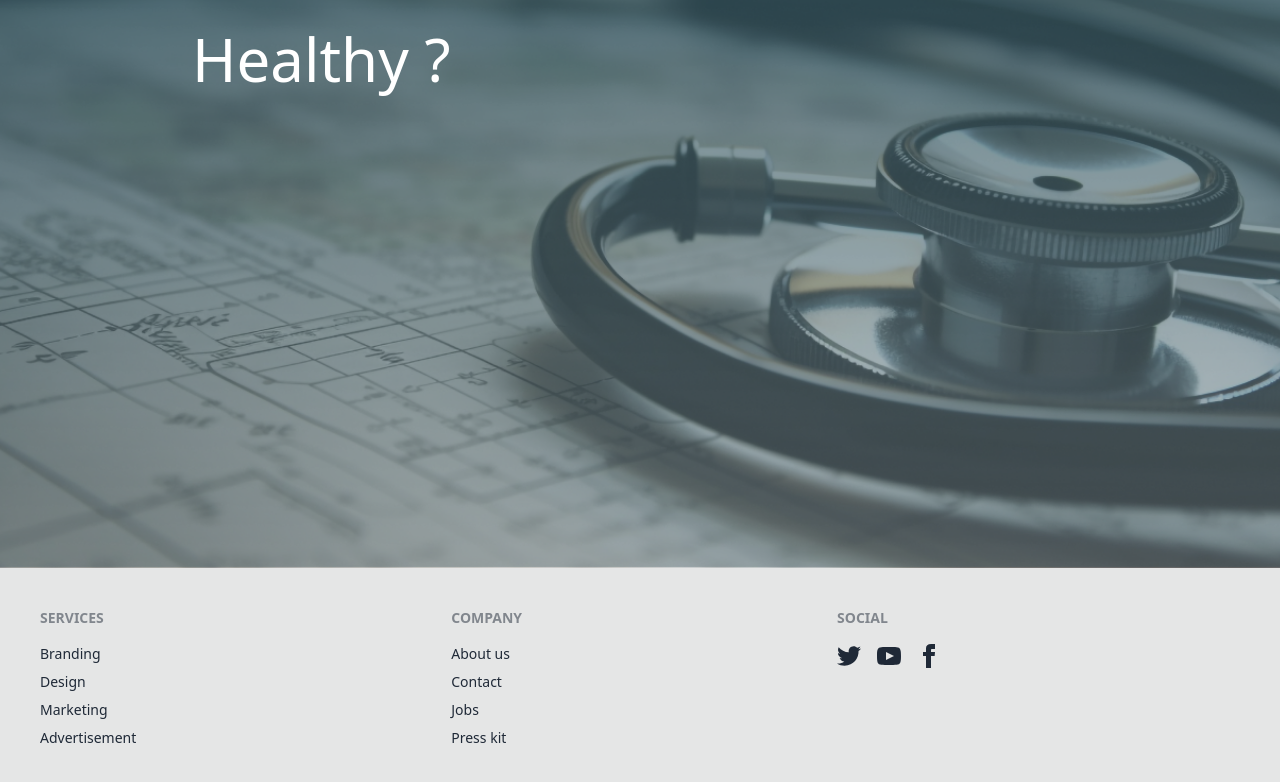
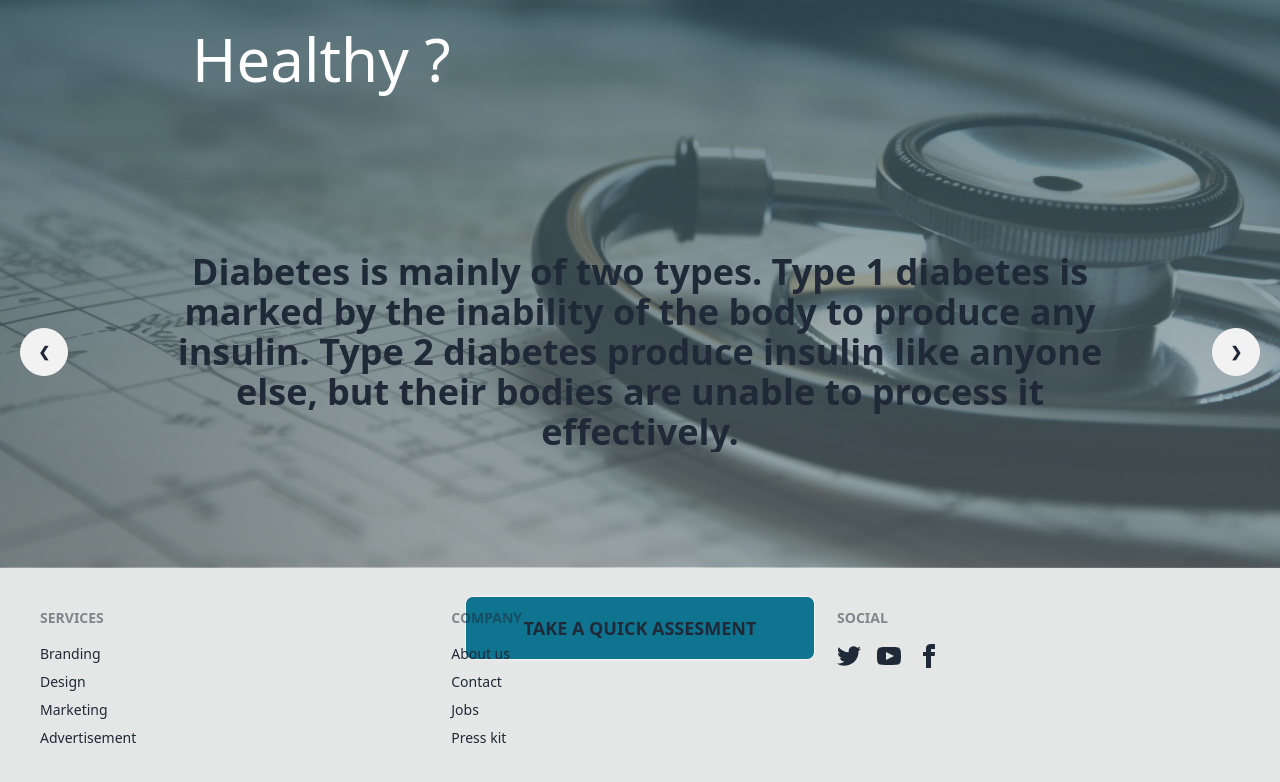
Before and after one commit to prabuddha03/doctor_H4B, a React (Vite) app: page / in a window 1280 px wide. Shown: the part 2272-3054 px from the top of the page. Built offline with nearby package versions, Linux system fonts and the light colour scheme.

Commit message:
test complete

```diff
--- a/src/components/ListText.jsx
+++ b/src/components/ListText.jsx
@@ -2,8 +2,38 @@ import React from 'react'
 
 const ListText = () => {
   return (
-    <div>
+    <div className='py-36 font-semibold'>
+        <div className="carousel w-full">
+  <div id="slide1" className="carousel-item relative w-full">
+    <div className='text-center flex items-center justify-center w-auto text-4xl px-40'>
+    Diabetes is mainly of two types. Type 1 diabetes is marked by the inability of the body to produce any insulin. Type 2 diabetes produce insulin like anyone else, but their bodies are unable to process it effectively.
+    </div>
 
+    <div className="absolute flex justify-between transform -translate-y-1/2 left-5 right-5 top-1/2">
+      <a href="#slide3" className="btn btn-circle">❮</a>
+      <a href="#slide2" className="btn btn-circle">❯</a>
+    </div>
+  </div>
+  <div id="slide2" className="carousel-item relative w-full">
+  <div className='text-center flex items-center justify-center w-auto text-4xl px-40'>
+  Heart disease is the leading cause of death in the average population especially women over 40 years old, especially after menopause.
+    </div>
+    <div className="absolute flex justify-between transform -translate-y-1/2 left-5 right-5 top-1/2">
+      <a href="#slide1" className="btn btn-circle">❮</a>
+      <a href="#slide3" className="btn btn-circle">❯</a>
+    </div>
+  </div>
+  <div id="slide3" className="carousel-item relative w-full">
+  <div className='text-center flex items-center justify-center w-auto text-4xl px-40'>
+  Breast cancer is the second leading cause of cancer-related deaths among women. Regular check-ups and screening tests can find breast cancer at an earlier stage, when treatment works best.
+    </div>
+    <div className="absolute flex justify-between transform -translate-y-1/2 left-5 right-5 top-1/2">
+      <a href="#slide2" className="btn btn-circle">❮</a>
+      <a href="#slide1" className="btn btn-circle">❯</a>
+
+    </div>
+  </div>
+</div>
     </div>
   )
 }
--- a/src/pages/Home.jsx
+++ b/src/pages/Home.jsx
@@ -9,7 +9,7 @@ import Medicine from "../assets/medicine.png";
 import Chatbot from "../assets/chatbotsign.png";
 import Prescription from "../assets/prescriptions.png";
 import Appoinment from "../assets/appointment.png";
-import TestBg from '../assets/onlinetestbg.png';
+import TestBg from "../assets/onlinetestbg.png";
 import HeadingText from "../components/HeadingText";
 import ListText from "../components/ListText";
 
@@ -19,7 +19,7 @@ const Home = () => {
   };
   const TestBgStyle = {
     backgroundImage: `url(${TestBg})`,
-  }
+  };
 
   return (
     <div>
@@ -51,7 +51,7 @@ const Home = () => {
         </div>
       </div>
       <div className="bg-gradient-to-b from-cyan-500 to-white-200 h-auto ">
-        <HeadingText text="We Help You And Your Loved Ones Stay Healthy"/>
+        <HeadingText text="We Help You And Your Loved Ones Stay Healthy" />
         <div className="grid h-auto place-items-center sm:place-items-center py-20">
           <div className="grid grid-cols-1 lg:grid-cols-4 gap-10">
             <ApoinmentCard
@@ -78,13 +78,18 @@ const Home = () => {
         </div>
       </div>
 
-      <div className="bg-cover bg-center h-screen bg-no-repeat"
-        style={TestBgStyle}>
-        <HeadingText text="We Help You And Your Loved Ones Stay Healthy ?"/>
+      <div
+        className="bg-cover bg-center h-screen bg-no-repeat"
+        style={TestBgStyle}
+      >
+        <HeadingText text="We Help You And Your Loved Ones Stay Healthy ?" />
         <ListText />
+        <div className="grid place-content-center">
+          <button className="btn btn-xs sm:btn-sm md:btn-md lg:btn-lg bg-cyan-700 border-zinc-100 w-[350px]">
+            Take a Quick assesment
+          </button>
+        </div>
       </div>
-
-
 
       <Footer />
     </div>
```
